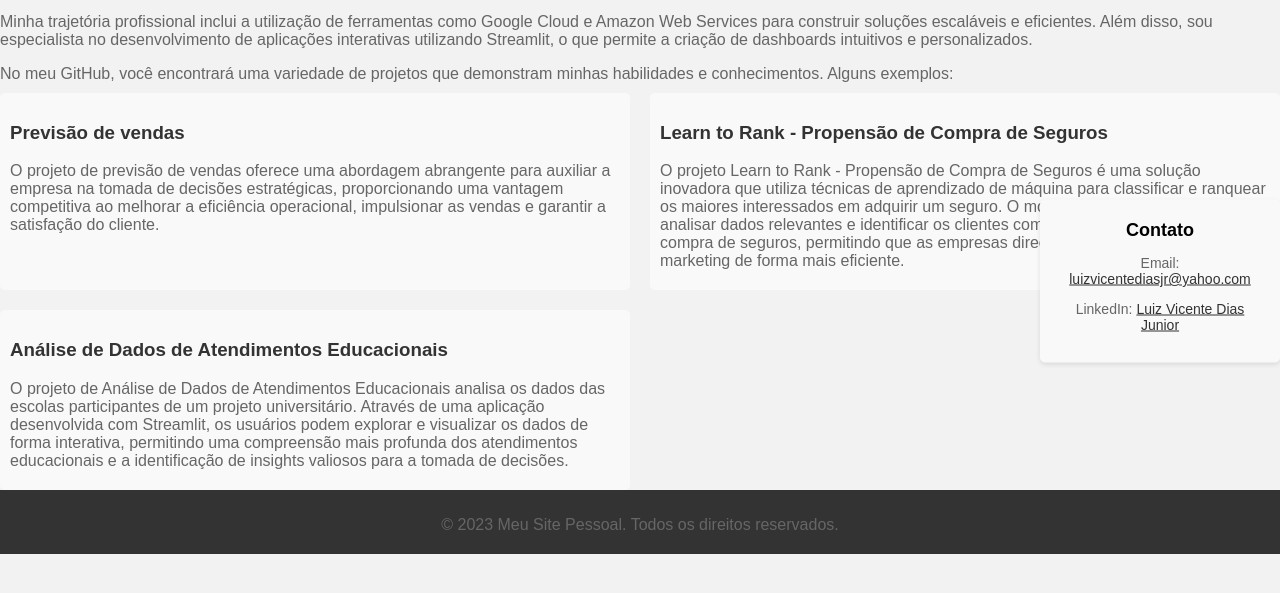
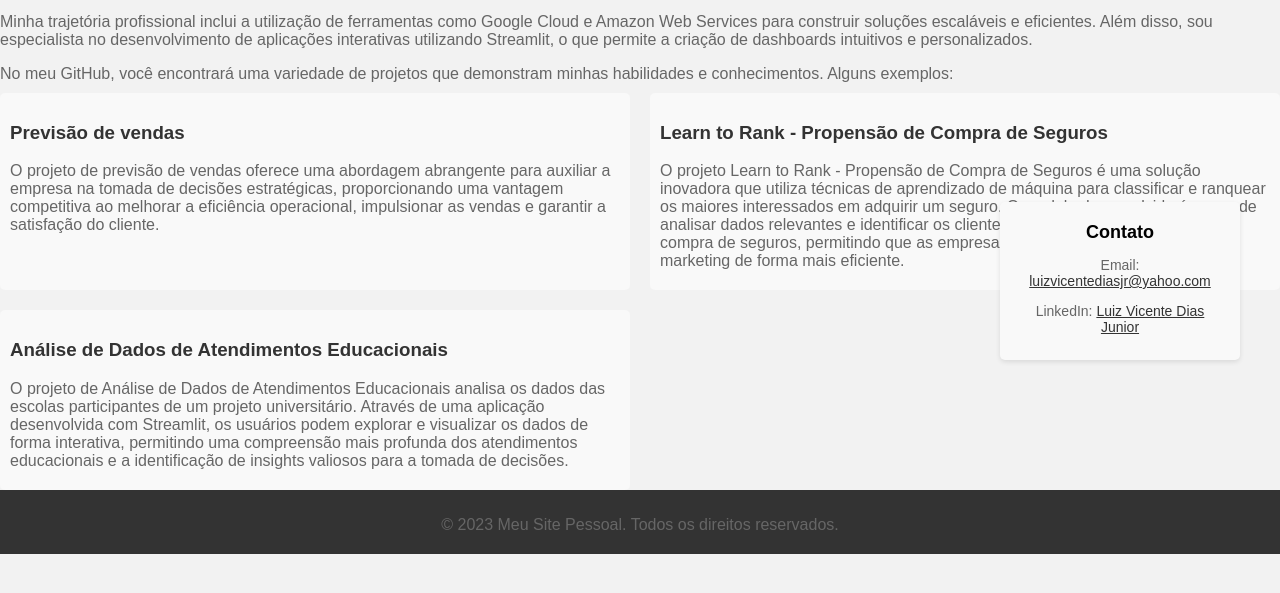
Before and after one commit to LuizVicenteJr/LuizVicenteJr.github.io, a plain HTML site: page index.html in a window 1280 px wide. Shown: the part 119-712 px from the top of the page. Drawn offline with Linux system fonts and the light colour scheme.

Commit message:
Update index.html

```diff
--- a/index.html
+++ b/index.html
@@ -30,19 +30,33 @@
     .contact-section {
       position: fixed;
       top: 50%;
-      right: 0;
-      transform: translateY(-50%);
+      right: 20px;
+      transform: translate(-20px, -50%);
       background-color: #f9f9f9;
       padding: 20px;
       border-radius: 5px;
+      width: 200px;
+      text-align: center;
+      box-shadow: 0 2px 5px rgba(0, 0, 0, 0.1);
     }
 
     .contact-section h2 {
       margin-top: 0;
+      margin-bottom: 10px;
+      font-size: 18px;
     }
 
     .contact-section p {
-      margin-bottom: 10px;
+      margin-bottom: 5px;
+      font-size: 14px;
+    }
+
+    .contact-section a {
+      color: #333;
+    }
+
+    .contact-section a:hover {
+      color: #666;
     }
   </style>
 </head>
```
